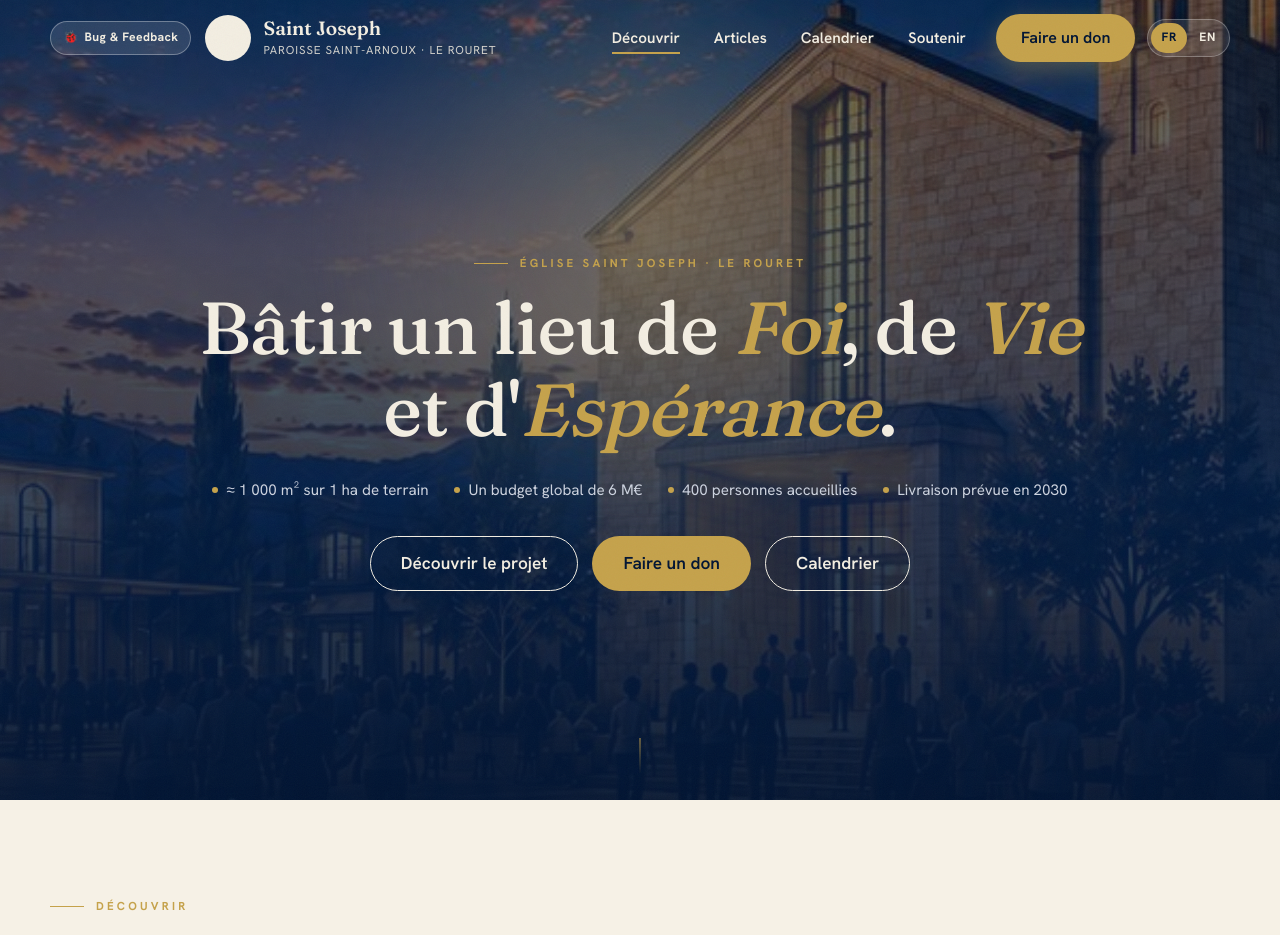
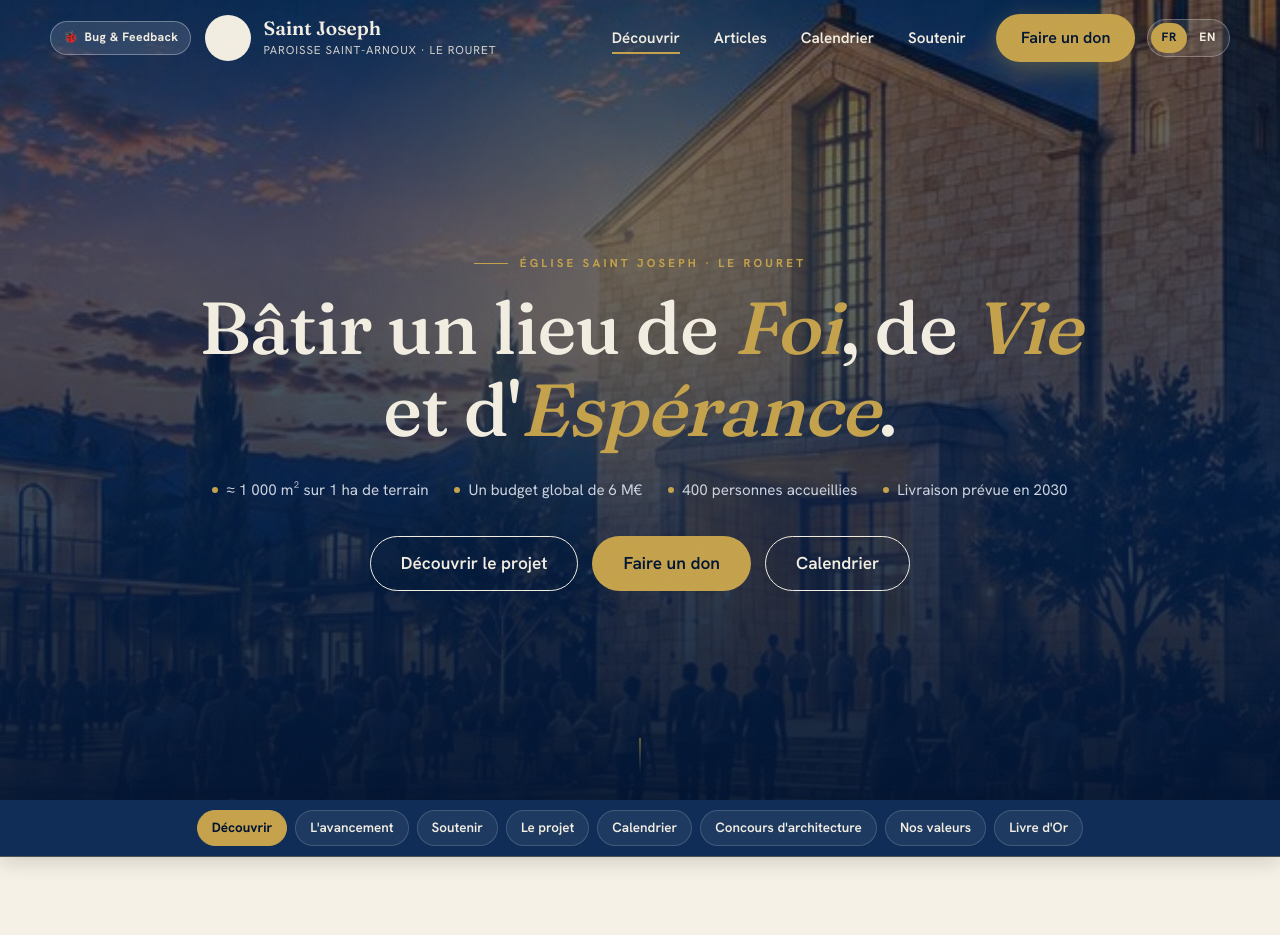
Before and after one commit to mgenin12/saint-joseph-sjo2, a Next.js app: page / in a window 1280 px wide. Shown: the top 935 px of the page. Built offline with nearby package versions, Linux system fonts and the light colour scheme; no server answers.

Commit message:
Add sticky sub-navigation bar (HomeSectionNav) at top of #decouvrir

```diff
--- a/app/page.tsx
+++ b/app/page.tsx
@@ -8,6 +8,7 @@ import UpcomingEvents from "@/components/UpcomingEvents";
 import ConcoursArchitectes from "@/components/ConcoursArchitectes";
 import Testimonials from "@/components/Testimonials";
 import LegacyHashRedirect from "@/components/LegacyHashRedirect";
+import HomeSectionNav from "@/components/HomeSectionNav";
 import { SITE } from "@/content/site";
 import { getArticles } from "@/lib/articles";
 import { getUpcomingEvents, getPastEvents } from "@/lib/events";
@@ -59,6 +60,8 @@ export default async function HomePage() {
         </div>
         <a className="hero__scroll" href="#decouvrir" aria-label="Défiler vers le projet" />
       </section>
+
+      <HomeSectionNav />
 
       {/* ---------- Découvrir ---------- */}
       <section id="decouvrir" className="section" aria-labelledby="decouvrir-title">
--- /dev/null
+++ b/components/HomeSectionNav.tsx
@@ -0,0 +1,55 @@
+"use client";
+
+import { useEffect, useState } from "react";
+
+const SECTIONS = [
+  { id: "decouvrir", label: "Découvrir" },
+  { id: "avancement", label: "L'avancement" },
+  { id: "clocher", label: "Soutenir" },
+  { id: "projet", label: "Le projet" },
+  { id: "calendrier", label: "Calendrier" },
+  { id: "concours", label: "Concours d'architecture" },
+  { id: "valeurs", label: "Nos valeurs" },
+  { id: "temoignages", label: "Livre d'Or" },
+];
+
+export default function HomeSectionNav() {
+  const [activeId, setActiveId] = useState<string>("decouvrir");
+
+  useEffect(() => {
+    const onScroll = () => {
+      const offset = 180;
+      let current = SECTIONS[0].id;
+      for (const s of SECTIONS) {
+        const el = document.getElementById(s.id);
+        if (!el) continue;
+        const rect = el.getBoundingClientRect();
+        if (rect.top <= offset) {
+          current = s.id;
+        }
+      }
+      setActiveId(current);
+    };
+
+    onScroll();
+    window.addEventListener("scroll", onScroll, { passive: true });
+    return () => window.removeEventListener("scroll", onScroll);
+  }, []);
+
+  return (
+    <nav className="subnav no-print" aria-label="Sommaire de la page d'accueil">
+      <div className="container subnav__inner">
+        {SECTIONS.map((s) => (
+          <a
+            key={s.id}
+            href={`#${s.id}`}
+            className={`subnav__link${activeId === s.id ? " active" : ""}`}
+            onClick={() => setActiveId(s.id)}
+          >
+            {s.label}
+          </a>
+        ))}
+      </div>
+    </nav>
+  );
+}
--- a/styles/globals.css
+++ b/styles/globals.css
@@ -165,6 +165,58 @@ button {
 
 .section {
   padding: 88px 0;
+  scroll-margin-top: calc(var(--header-h) + 54px);
+}
+.subnav {
+  position: sticky;
+  top: var(--header-h);
+  z-index: 900;
+  background: rgba(0, 32, 78, 0.94);
+  backdrop-filter: blur(10px);
+  -webkit-backdrop-filter: blur(10px);
+  border-bottom: 1px solid rgba(197, 162, 75, 0.35);
+  box-shadow: 0 6px 20px rgba(0, 0, 0, 0.14);
+}
+.subnav__inner {
+  display: flex;
+  align-items: center;
+  justify-content: center;
+  gap: 8px;
+  padding: 10px 0;
+  overflow-x: auto;
+  scrollbar-width: none;
+}
+.subnav__inner::-webkit-scrollbar {
+  display: none;
+}
+@media (max-width: 960px) {
+  .subnav__inner {
+    justify-content: flex-start;
+  }
+}
+.subnav__link {
+  display: inline-flex;
+  align-items: center;
+  white-space: nowrap;
+  padding: 6px 14px;
+  border-radius: 999px;
+  font-size: 0.84rem;
+  font-weight: 600;
+  color: var(--cream);
+  text-decoration: none !important;
+  border: 1px solid rgba(255, 255, 255, 0.16);
+  background: rgba(255, 255, 255, 0.06);
+  transition: background 0.2s, color 0.2s, border-color 0.2s, transform 0.2s;
+}
+.subnav__link:hover {
+  background: rgba(255, 255, 255, 0.16);
+  color: #ffffff;
+}
+.subnav__link.active {
+  background: var(--gold);
+  border-color: var(--gold);
+  color: var(--navy-900);
+  font-weight: 700;
 }
 .section--tight {
   padding: 56px 0;
```
